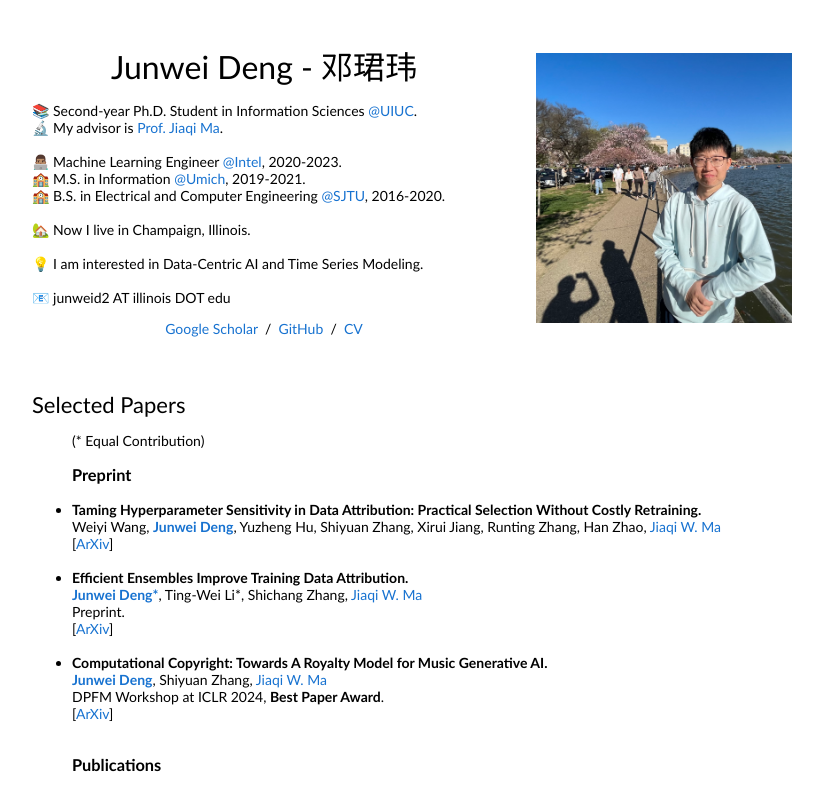
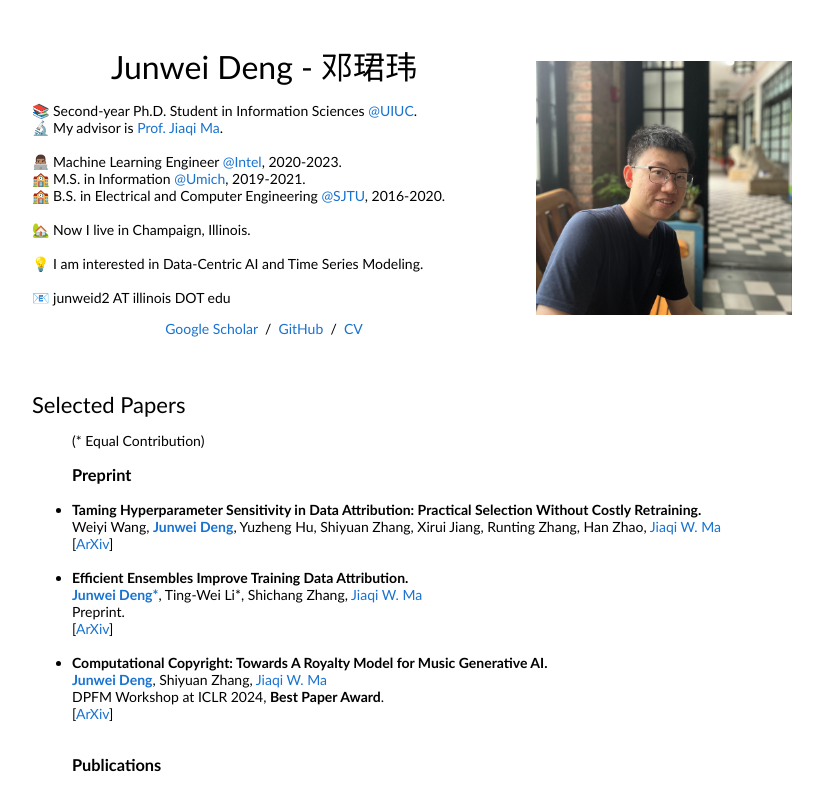
Before and after one commit to TheaperDeng/theaperdeng.github.io, a plain HTML site: page index.html in a window 1280 px wide. Shown: the top 788 px of the page, without its empty margins (228-1051 px from the left). Drawn offline with Linux system fonts and the light colour scheme.

Commit message:
update image

```diff
--- a/index.html
+++ b/index.html
@@ -47,7 +47,7 @@
               </p>
             </td>
             <td style="padding:2.5%;width:40%;max-width:40%">
-              <a href="images/IMG_1111.jpeg"><img style="width:100%;max-width:100%" alt="profile photo" src="images/IMG_1111.jpeg" class="hoverZoomLink"></a>
+              <a href="images/IMG_1111.jpeg"><img style="width:100%;max-width:100%" alt="profile photo" src="images/junwei.jpg" class="hoverZoomLink"></a>
             </td>
           </tr>
         </tbody></table>
```
